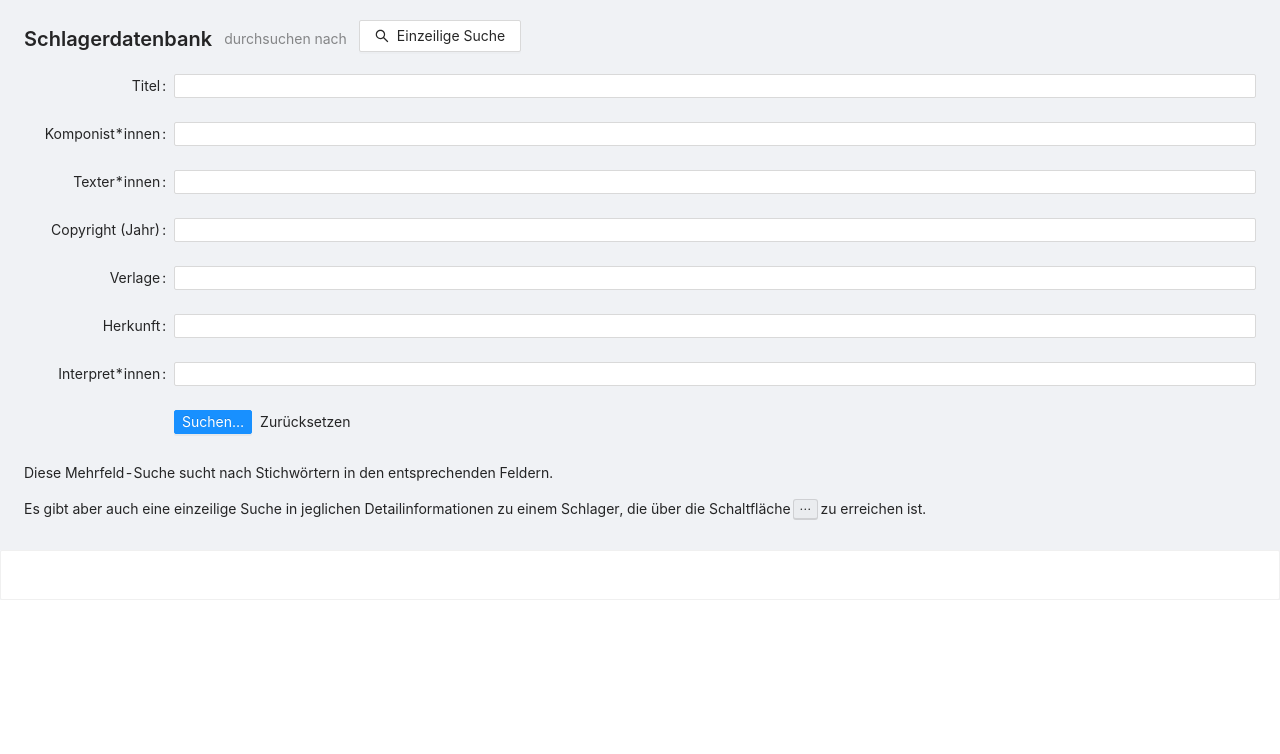
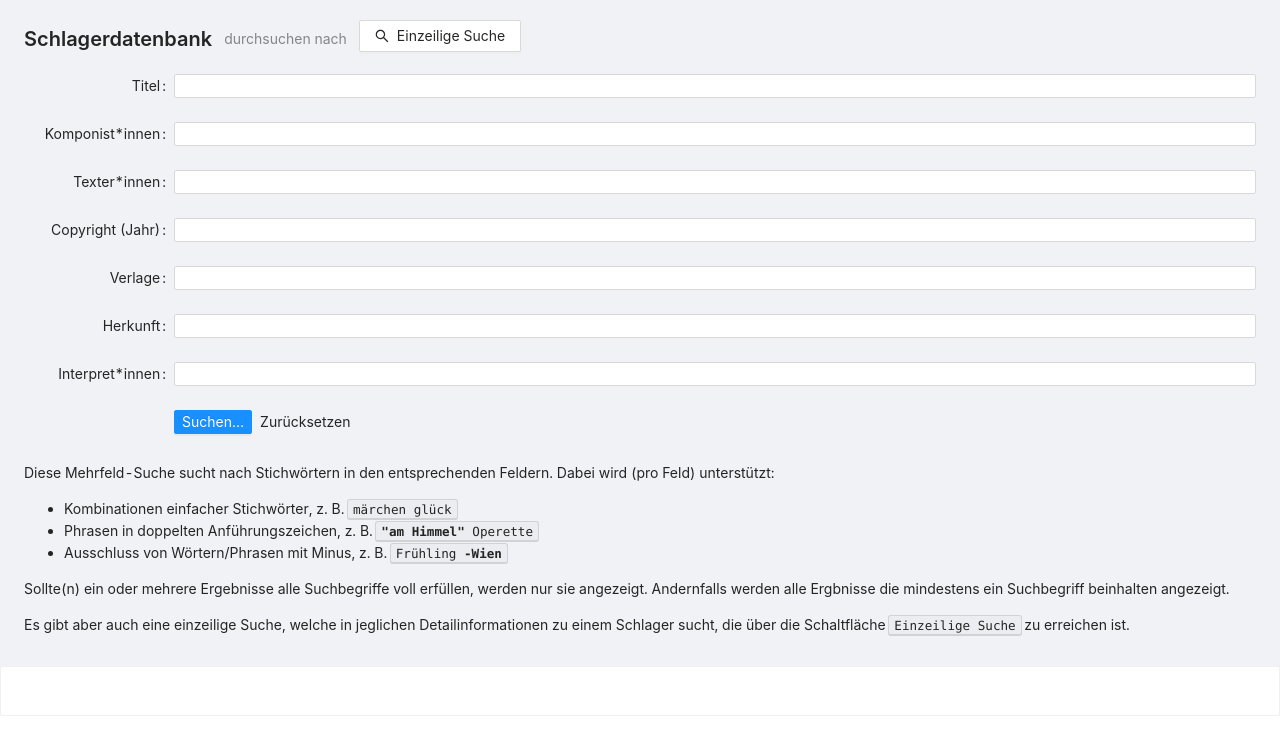
Before and after one commit to sesogr/mksapp, a React (Create React App) app: page / in a window 1280 px wide. Both pictures are taken after a click on the button 677 px from the left and 36 px from the top of the page. Shown: the top 754 px of the page. Built offline with nearby package versions, Linux system fonts and the light colour scheme.

Commit message:
add description for advanced search in UsageNotes.tsx (and some small adjustments)

```diff
--- a/src/UsageNotes.tsx
+++ b/src/UsageNotes.tsx
@@ -7,16 +7,34 @@ const {Paragraph, Text} = Typography;
 type UsageNotesProps = { extended: boolean };
 export const UsageNotes: FC<UsageNotesProps> = ({extended}) => extended
     ? <>
-        <Paragraph>Diese Mehrfeld-Suche sucht nach Stichwörtern in den entsprechenden Feldern.</Paragraph>
+        <Paragraph>Diese Mehrfeld-Suche sucht nach Stichwörtern in den entsprechenden Feldern. Dabei wird (pro Feld) unterstützt:</Paragraph>
+        <ul>
+            <li>
+                Kombinationen einfacher Stichwörter, z. B.
+                <Text keyboard>märchen glück</Text>
+            </li>
+            <li>
+                Phrasen in doppelten Anführungszeichen, z. B.
+                <Text keyboard><Text strong>"am Himmel"</Text> Operette</Text>
+            </li>
+            <li>
+                Ausschluss von Wörtern/Phrasen mit Minus, z. B.
+                <Text keyboard>Frühling <Text strong>-Wien</Text></Text>
+            </li>
+        </ul>
         <Paragraph>
-            Es gibt aber auch eine einzeilige Suche in jeglichen Detailinformationen zu einem Schlager,
+            Sollte(n) ein oder mehrere Ergebnisse alle Suchbegriffe voll erfüllen, werden nur sie angezeigt.
+            Andernfalls werden alle Ergbnisse die mindestens ein Suchbegriff beinhalten angezeigt.
+        </Paragraph>
+        <Paragraph>
+            Es gibt aber auch eine einzeilige Suche, welche in jeglichen Detailinformationen zu einem Schlager sucht,
             die über die Schaltfläche
-            <Text keyboard><EllipsisOutlined/></Text>
+            <Text keyboard>Einzeilige Suche</Text>
             zu erreichen ist.
         </Paragraph>
     </>
     : <>
-        <Text>Diese einzeilige Suche durchsucht jegliche Detailinformationen zu einem Schlager und unterstützt</Text>
+        <Text>Diese einzeilige Suche durchsucht jegliche Detailinformationen zu einem Schlager und unterstützt:</Text>
         <ul>
             <li>
                 Kombinationen einfacher Stichwörter, z. B.
@@ -40,6 +58,10 @@ export const UsageNotes: FC<UsageNotesProps> = ({extended}) => extended
         </li>*/}
         </ul>
         <Paragraph>
+            Sollte(n) ein oder mehrere Ergebnisse alle Suchbegriffe voll erfüllen, werden nur sie angezeigt.
+            Andernfalls werden alle Ergbnisse die mindestens ein Suchbegriff beinhalten angezeigt.
+        </Paragraph>
+        <Paragraph>
             Es gibt aber auch eine Mehrfeld-Suche, die über die Schaltfläche
             <Text keyboard><EllipsisOutlined/></Text>
             zu erreichen ist.
```
